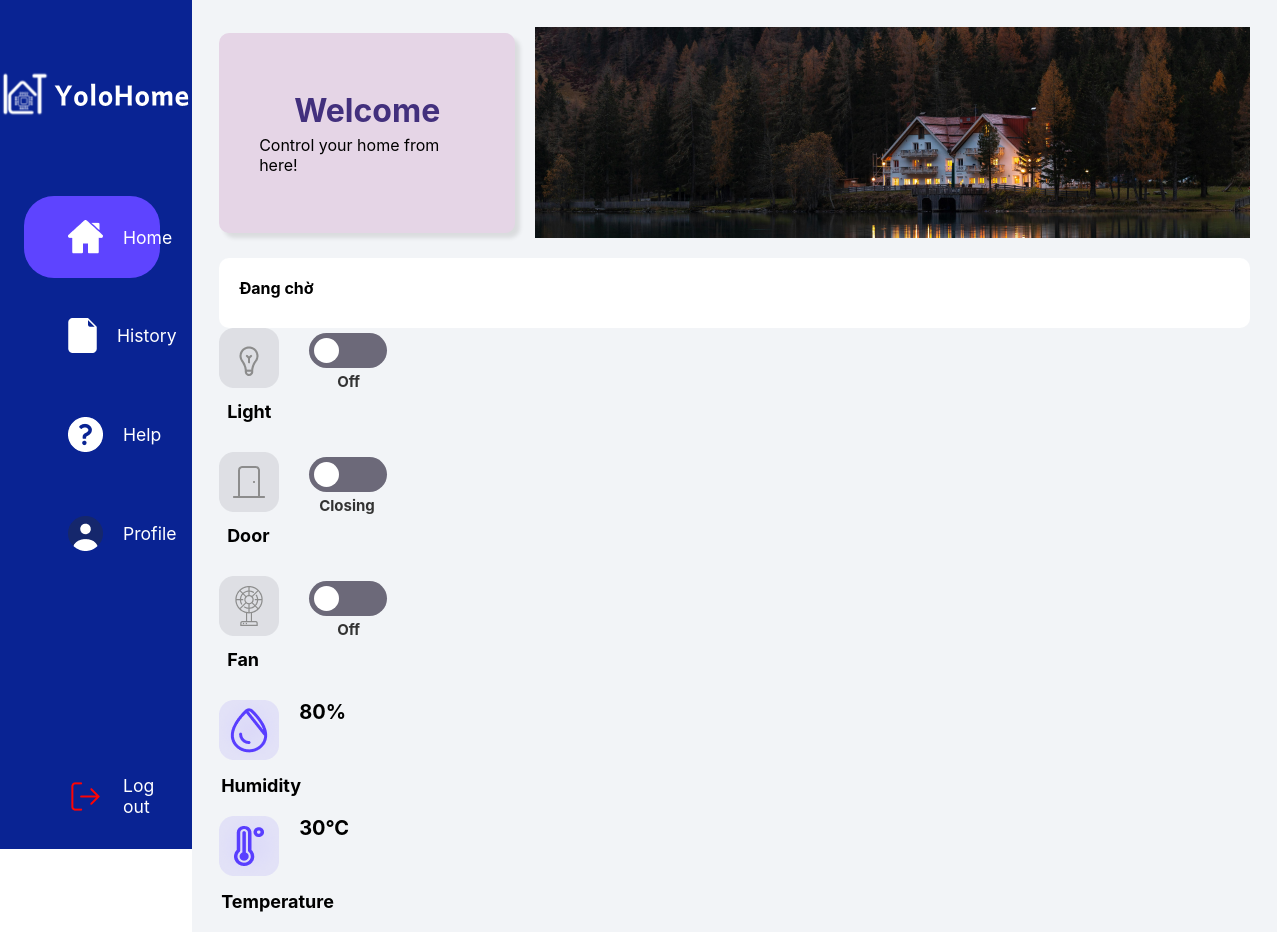
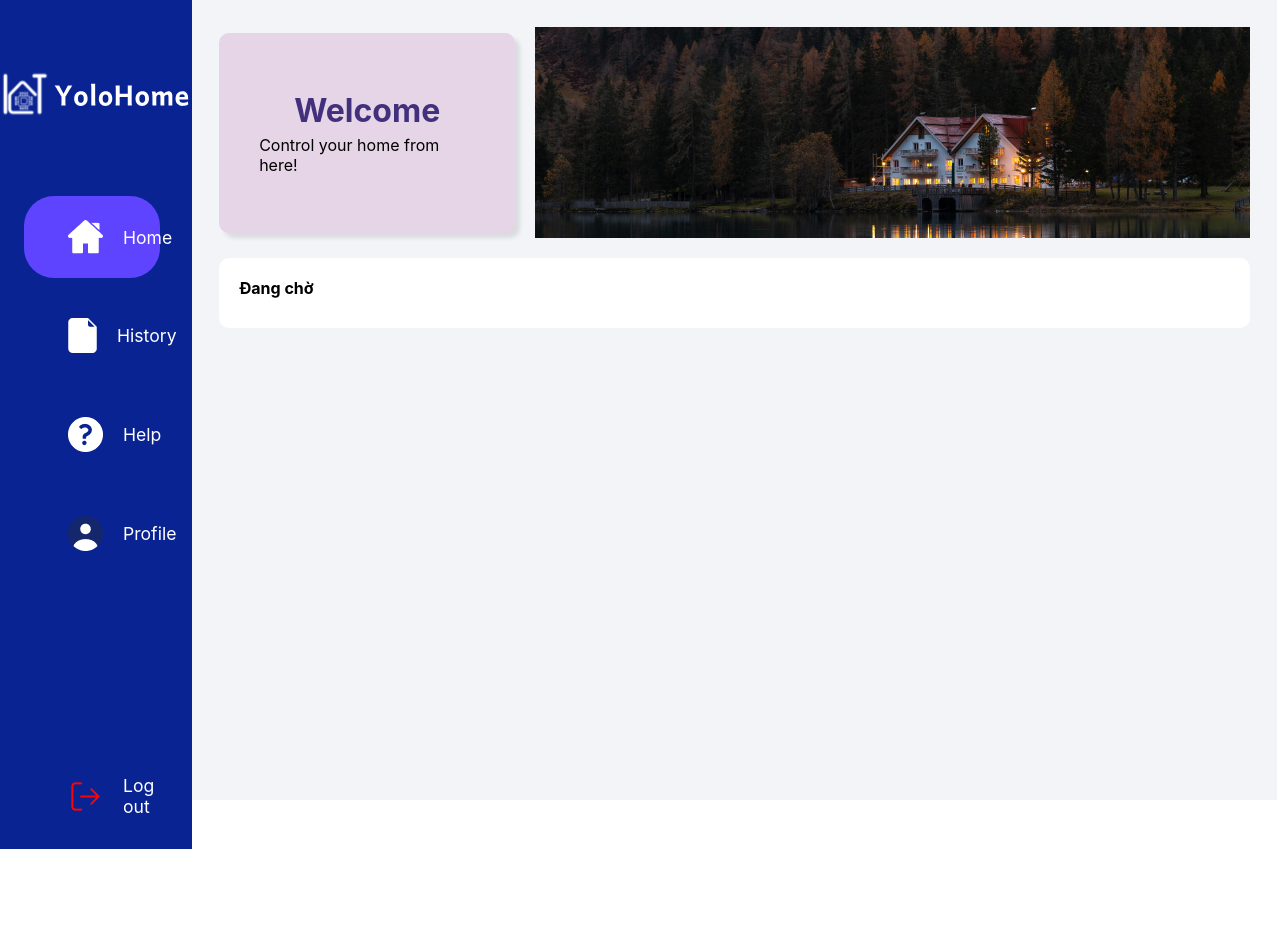
Before and after one commit to ShunPeng1/Multi-Disciplinary-Project, a React (Create React App) app in the folder WebApplication/yolohome-client/: page /dashboard in a window 1280 px wide. After the commit the page ends 849 px from the top, so only its background shows below. Built offline with nearby package versions, Linux system fonts and the light colour scheme.

Commit message:
initial official design

```diff
--- a/WebApplication/yolohome-client/src/pages/Dashboard/index.jsx
+++ b/WebApplication/yolohome-client/src/pages/Dashboard/index.jsx
@@ -26,23 +26,9 @@ const Dashboard = (props) => {
             <p className="waitP">Đang chờ</p>
           </div>
 
-          {/* Light, Fan, Door */}
-          <div className="lightCard">
-            <LightCard />
-          </div>
-          <div className="doorCard">
-            <DoorCard />
-          </div>
-          <div className="fanCard">
-            <FanCard />
-          </div>
+          {/* {CardButton and Information part} */}
+          <div className="">
 
-          {/* {Humidit, Temperature} */}
-          <div className="humidityCard">
-            <HumidityCard />
-          </div>
-          <div className="tempCard">
-            <TemperatureCard />
           </div>
         </div>
     </div>
```
